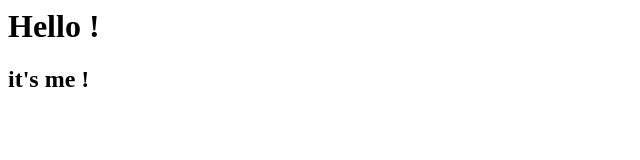
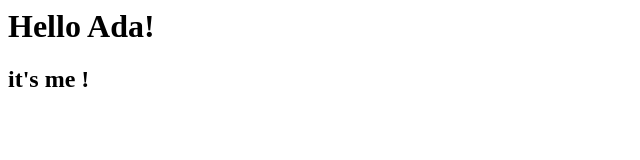
Before and after one commit to Mlheriteau/Mlheriteau.github.io, a plain HTML site: page index.html in a window 1280 px wide. Shown: the whole page, without its empty margins (0-640 px from the left). Drawn offline with Linux system fonts and the light colour scheme.

Commit message:
Modif du H1

```diff
--- a/index.html
+++ b/index.html
@@ -1,2 +1,2 @@
-<h1>Hello !</h1>
+<h1>Hello Ada!</h1>
 <h2>it's me !</h2>
```
